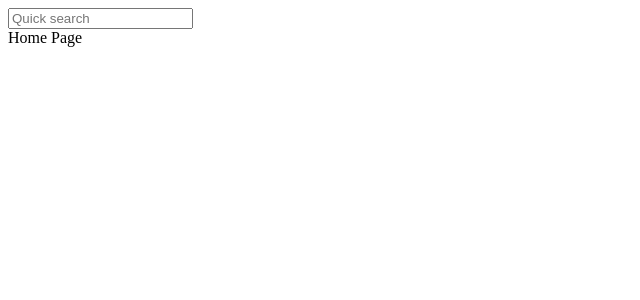
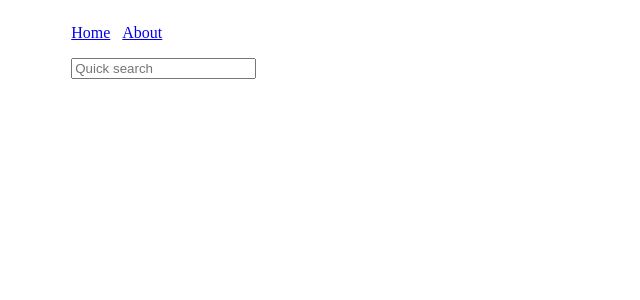
Before and after one commit to kovalev-ds/rs-react, a React (Vite) app: page / in a window 1280 px wide. Shown: the top 300 px of the page, without its empty margins (0-640 px from the left). Built offline with nearby package versions, Linux system fonts and the light colour scheme.

Commit message:
refactor: update layouts

```diff
--- a/src/components/SearchBar.tsx
+++ b/src/components/SearchBar.tsx
@@ -1,4 +1,6 @@
 import React from 'react';
+
+const SEARCH_KEY = 'search-key-value';
 
 interface SearchBarProps {
   onSearch: (value: string) => void;
@@ -11,7 +13,11 @@ interface SearchBarState {
 class SearchBar extends React.Component<SearchBarProps, SearchBarState> {
   constructor(props: SearchBarProps) {
     super(props);
-    this.state = { value: '' };
+    this.state = { value: localStorage.getItem(SEARCH_KEY) ?? '' };
+  }
+
+  componentWillUnmount() {
+    localStorage.setItem(SEARCH_KEY, this.state.value);
   }
 
   componentDidUpdate(): void {
--- a/src/index.css
+++ b/src/index.css
@@ -1,4 +1,21 @@
 .container {
   width: min(90%, 1280px);
-  margin-inline: start;
+  margin-inline: auto;
 }
+
+.flex {
+  display: flex;
+}
+
+.items-center {
+  align-items: center;
+}
+
+.gap-x-3 {
+  column-gap: 0.75rem;
+}
+
+.py-4 {
+  padding-top: 1rem;
+  padding-bottom: 1rem;
+}
--- /dev/null
+++ b/src/layouts/index.ts
@@ -0,0 +1 @@
+export { default as MainLayout } from './main/Main';
--- /dev/null
+++ b/src/layouts/main/Main.tsx
@@ -0,0 +1,26 @@
+import React from 'react';
+import { Link, Outlet } from 'react-router-dom';
+
+type MainProps = React.PropsWithChildren;
+
+const Main: React.FC<MainProps> = () => {
+  return (
+    <>
+      <header>
+        <div className="container">
+          <nav className="flex items-center gap-x-3 py-4">
+            <Link to="/">Home</Link>
+            <Link to="/about">About</Link>
+          </nav>
+        </div>
+      </header>
+      <main>
+        <div className="container">
+          <Outlet />
+        </div>
+      </main>
+    </>
+  );
+};
+
+export default Main;
--- a/src/main.tsx
+++ b/src/main.tsx
@@ -2,9 +2,9 @@ import React from 'react';
 import ReactDOM from 'react-dom/client';
 
 import { RouterProvider } from 'react-router-dom';
-import { router } from './router';
 
-import './index.css';
+import { router } from '~/router';
+import '~/index.css';
 
 ReactDOM.createRoot(document.getElementById('root') as HTMLElement).render(
   <React.StrictMode>
--- a/src/pages/Home/Home.tsx
+++ b/src/pages/Home/Home.tsx
@@ -5,7 +5,6 @@ const Home = () => {
   return (
     <div>
       <SearchBar onSearch={(term) => console.log(term)} />
-      <span>Home Page</span>
     </div>
   );
 };
--- a/src/pages/index.ts
+++ b/src/pages/index.ts
@@ -1,3 +1,3 @@
-export { default as Home } from './Home/Home';
-export { default as About } from './About/About';
-export { default as NotFound } from './NotFound/NotFound';
+export { default as Home } from './home/Home';
+export { default as About } from './about/About';
+export { default as NotFound } from './not-found/NotFound';
```
Also changed, not shown: src/router.tsx (+4 -3 lines), src/pages/not-found/NotFound.tsx (renamed from src/pages/NotFound/NotFound.tsx).
